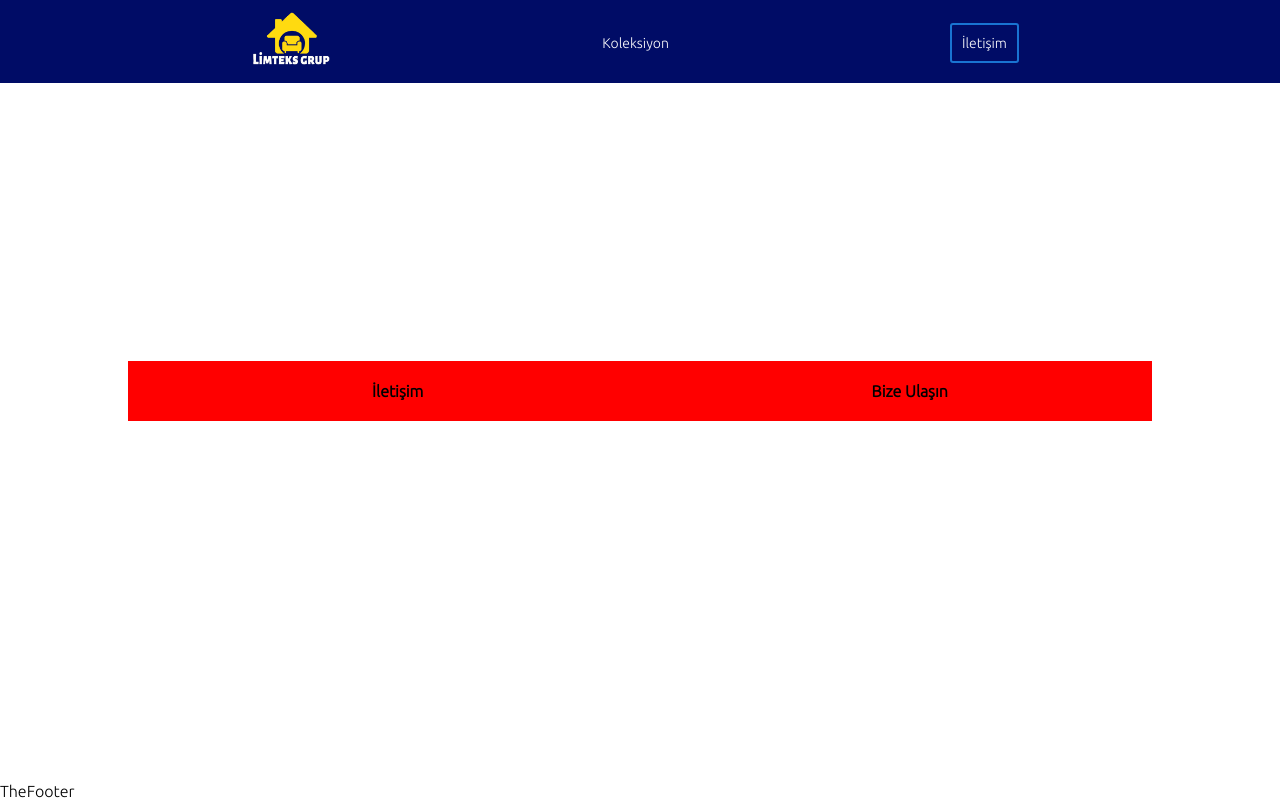
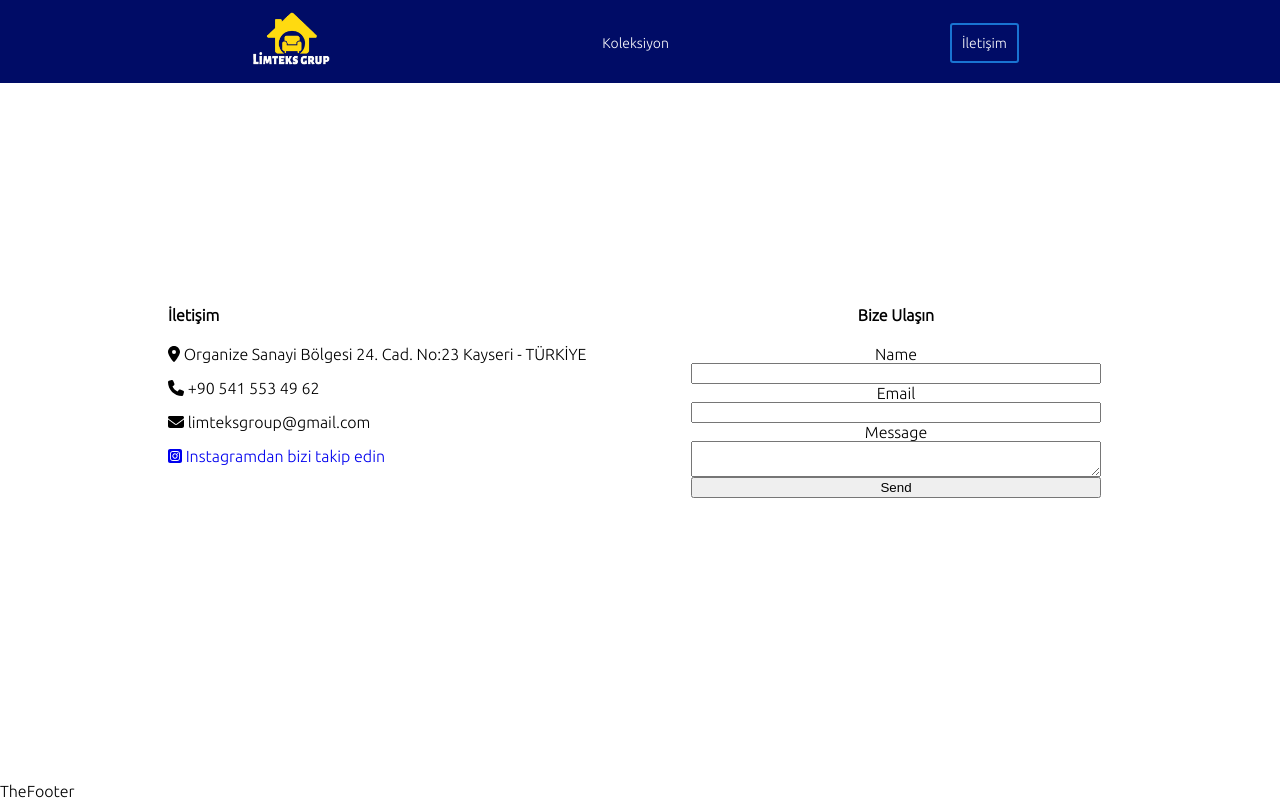
Before and after one commit to MehmetOCAL2347/limteks-frontend, a Vue app: page /companyCommunication in a window 1280 px wide. Built offline with nearby package versions, Linux system fonts and the light colour scheme.

Commit message:
CompanyCommunication refactored

```diff
--- a/a_pages/Communications/CompanyCommunication.vue
+++ b/a_pages/Communications/CompanyCommunication.vue
@@ -1,20 +1,13 @@
 <template>
   <div id="communications">
-    <div id="Info">
-      <ul>
-        <li>
-          <h4>{{ arrayOfTitles.titleInfoContact }}</h4>
-        </li>
-
-      </ul>
-    </div>
-    <div id="contactUs">
-      <ul>
-        <li>
-          <h4>{{ arrayOfTitles.titleSendEmail }}</h4>
-        </li>
-      </ul>
-    </div>
+    <contact-info
+      :title="arrayOfTitles.titleInfoContact"
+      :arrayOfContact="arrayOfContact"
+      :arrayOfSocialMedia="arrayOfSocialMedia"
+    ></contact-info>
+    <contact-us
+      :title="arrayOfTitles.titleSendEmail"
+    ></contact-us>
   </div>
 </template>
 
@@ -26,6 +19,28 @@ export default {
         titleInfoContact: "İletişim",
         titleSendEmail: "Bize Ulaşın",
       },
+      arrayOfContact: [
+        {
+          explanation:
+            "Organize Sanayi Bölgesi 24. Cad. No:23 Kayseri - TÜRKİYE",
+          mode: "fa-solid fa-location-dot",
+        },
+        {
+          explanation: "+90 541 553 49 62",
+          mode: "fa-solid fa-phone",
+        },
+        {
+          explanation: "limteksgroup@gmail.com",
+          mode: "fa-solid fa-envelope",
+        },
+      ],
+      arrayOfSocialMedia: [
+        {
+          explanation: "Instagramdan bizi takip edin",
+          mode: "fa-brands fa-square-instagram",
+          href: "https://www.instagram.com/limteksgrupfurniture/",
+        },
+      ],
     };
   },
 };
@@ -33,11 +48,10 @@ export default {
 
 <style scoped>
 #communications {
-  background-color: red;
   width: 80%;
   margin: 0 auto;
   display: flex;
-  justify-content: space-around;
-  align-items: center;
+  justify-content: space-between;
+  align-items: flex-start;
 }
 </style>
--- /dev/null
+++ b/a_ui/Communications/ContactInfo.vue
@@ -0,0 +1,34 @@
+<template>
+  <div id="contact">
+    <ul>
+      <li>
+        <h4>{{ title }}</h4>
+      </li>
+      <li v-for="contact in arrayOfContact" :key="contact">
+        <p>
+          <font-awesome-icon :icon="contact.mode" class="contact-icon" />
+          {{ contact.explanation }}
+        </p>
+      </li>
+      <li v-for="socialMedia in arrayOfSocialMedia" :key="socialMedia">
+        <a :href="socialMedia.href" target="_blank">
+          <font-awesome-icon :icon="socialMedia.mode" class="contact-icon" />
+          {{ socialMedia.explanation }}
+        </a>
+      </li>
+    </ul>
+  </div>
+</template>
+
+<script>
+export default {
+  props: ["title", "arrayOfContact", "arrayOfSocialMedia"],
+};
+</script>
+
+<style scoped>
+#contact{
+    width: 100%;
+}
+
+</style>
--- /dev/null
+++ b/a_ui/Communications/ContactUs.vue
@@ -0,0 +1,61 @@
+<template>
+    <div id="contactUs">
+      <h4>{{ title }}</h4>
+      <form ref="form" @submit.prevent="sendEmail" id="contact-form">
+        <label>Name</label>
+        <input type="text" name="name" />
+        <label>Email</label>
+        <input type="email" name="email" />
+        <label>Message</label>
+        <textarea name="message"></textarea>
+        <input type="submit" value="Send" />
+      </form>
+    </div>
+</template>
+
+<script>
+import emailjs from "@emailjs/browser";
+
+const serviceID = "service_7lkthtc";
+const templateID = "template_4b34ina";
+const userID = "icsMqJO9PQDdq4nR_";
+
+export default {
+    props: ["title"],
+    methods: {
+    sendEmail() {
+      emailjs.sendForm(serviceID, templateID, this.$refs.form, userID).then(
+        (result) => {
+          console.log("SUCCESS!", result.text);
+        },
+        (error) => {
+          console.log("FAILED...", error.text);
+        }
+      );
+    },
+  },
+}
+</script>
+
+<style scoped>
+#contactUs {
+  width: 100%;
+  display: flex;
+  flex-direction: column;
+  justify-content: center;
+  align-items: center;
+}
+
+#contact-form {
+  width: 100%;
+  display: flex;
+  flex-direction: column;
+  justify-content: center;
+  align-items: center;
+}
+
+#contact-form input,
+textarea {
+  width: 80%;
+}
+</style>
--- a/package.json
+++ b/package.json
@@ -8,6 +8,11 @@
     "lint": "vue-cli-service lint"
   },
   "dependencies": {
+    "@emailjs/browser": "^3.10.0",
+    "@fortawesome/fontawesome-svg-core": "^6.3.0",
+    "@fortawesome/free-brands-svg-icons": "^6.3.0",
+    "@fortawesome/free-solid-svg-icons": "^6.3.0",
+    "@fortawesome/vue-fontawesome": "^3.0.3",
     "core-js": "^3.8.3",
     "vue": "^3.2.13",
     "vue-router": "^4.0.13"
--- a/src/main.js
+++ b/src/main.js
@@ -5,6 +5,34 @@ import router from './router.js';
 // Base Elements
 import BaseButton from '../a_ui/BaseButton.vue';
 import ProductCard from '../a_ui/ProductCard.vue';
+import ContactInfo from "../a_ui/Communications/ContactInfo.vue";
+import ContactUs from "../a_ui/Communications/ContactUs.vue";
+
+import { library } from '@fortawesome/fontawesome-svg-core';
+import { FontAwesomeIcon } from '@fortawesome/vue-fontawesome';
+
+{/* <font-awesome-icon icon="fa-solid fa-location-dot" fade /> */}
+
+import {
+    faSquareInstagram,
+    faSquareTwitter,
+    faSquareYoutube
+  } from '@fortawesome/free-brands-svg-icons';
+  import {
+    faLocationDot,
+    faPhone,
+    faEnvelope
+  } from '@fortawesome/free-solid-svg-icons';
+
+
+library.add(
+    faLocationDot,
+    faPhone,
+    faEnvelope,
+    faSquareInstagram,
+    faSquareTwitter,
+    faSquareYoutube
+)
 
 const app = createApp(App);
 
@@ -12,5 +40,8 @@ app.use(router);
 
 app.component('base-button', BaseButton);
 app.component('product-card', ProductCard);
+app.component('contact-info', ContactInfo);
+app.component('contact-us', ContactUs);
+app.component('font-awesome-icon', FontAwesomeIcon)
 
 app.mount('#app');
```
Also changed, not shown: 1 other file (tests, documents, lock files or other folders).
